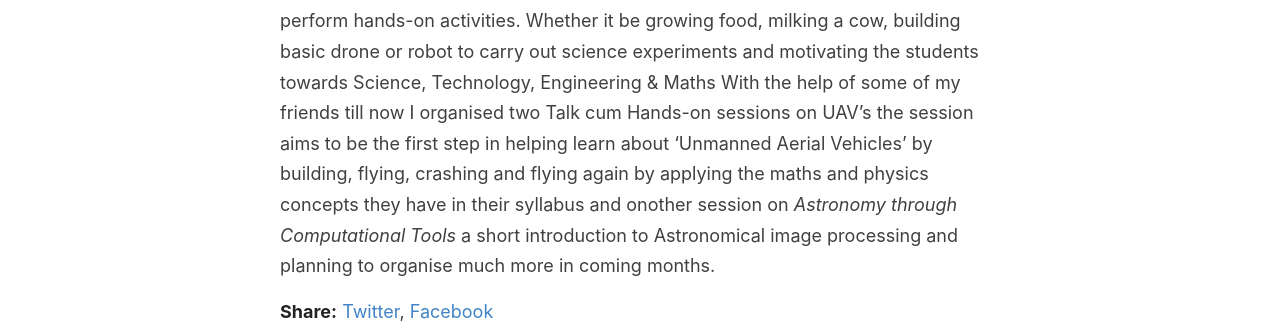
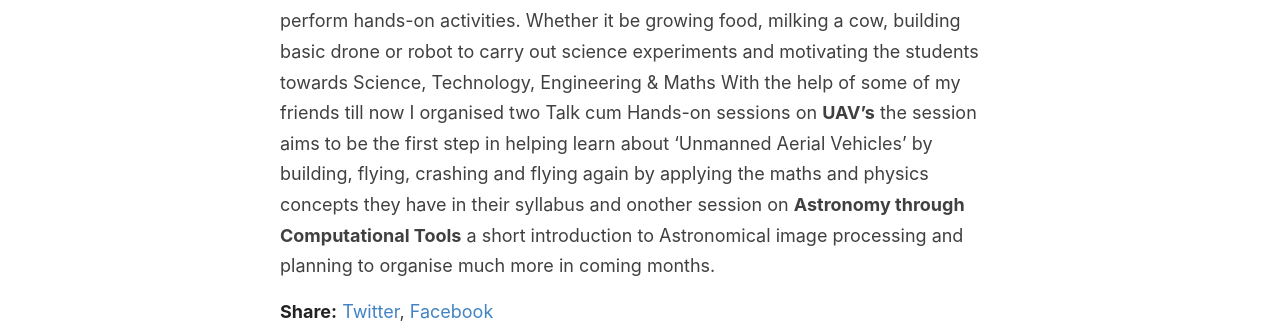
Before and after one commit to krvprashanth/krvprashanth.github.io, a Jekyll site: the page built from _posts/2019-26-11-My-schooling-experiences-making-me-to-create-Inclusive-STEM-learning-spaces-to-students-in-rural-settings.md, in a window 1280 px wide. Shown: the part 1095-1430 px from the top of the page. Built offline with Jekyll 4.4.1, drawn with Linux system fonts in a browser that asks for light colours; some of the changed text lies outside the part shown.

Commit message:
initial commit

```diff
--- a/_posts/2019-26-11-My-schooling-experiences-making-me-to-create-Inclusive-STEM-learning-spaces-to-students-in-rural-settings.md
+++ b/_posts/2019-26-11-My-schooling-experiences-making-me-to-create-Inclusive-STEM-learning-spaces-to-students-in-rural-settings.md
@@ -14,4 +14,4 @@
 And, also at that time i was so curious to make something and looked for somebody who could help me and guide me in the right direction for something I want to make and I am hoping to learn more although I didn't found anybody. The school I went is mostly centered in a rural area and hence it's not a place for me to find comfortable to make things or learn something new.
 
 
-These situations made me to create an environment in schools. Where students can perform hands-on activities. Whether it be growing food, milking a cow, building basic drone or robot to carry out science experiments and motivating the students towards Science, Technology, Engineering & Maths With the help of some of my friends till now I organised two Talk cum Hands-on sessions on UAV's the session aims to be the first step in helping learn about 'Unmanned Aerial Vehicles' by building, flying, crashing and flying again by applying the maths and physics concepts they have in their syllabus and onother session on *Astronomy through Computational Tools* a short introduction to Astronomical image processing and planning to organise much more in coming months.
+These situations made me to create an environment in schools. Where students can perform hands-on activities. Whether it be growing food, milking a cow, building basic drone or robot to carry out science experiments and motivating the students towards Science, Technology, Engineering & Maths With the help of some of my friends till now I organised two Talk cum Hands-on sessions on **UAV's** the session aims to be the first step in helping learn about 'Unmanned Aerial Vehicles' by building, flying, crashing and flying again by applying the maths and physics concepts they have in their syllabus and onother session on **Astronomy through Computational Tools** a short introduction to Astronomical image processing and planning to organise much more in coming months.
```
